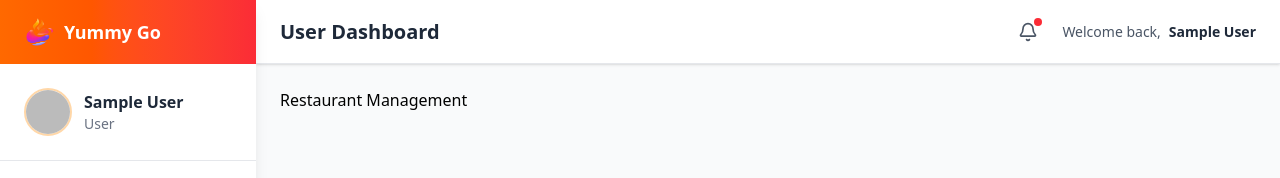
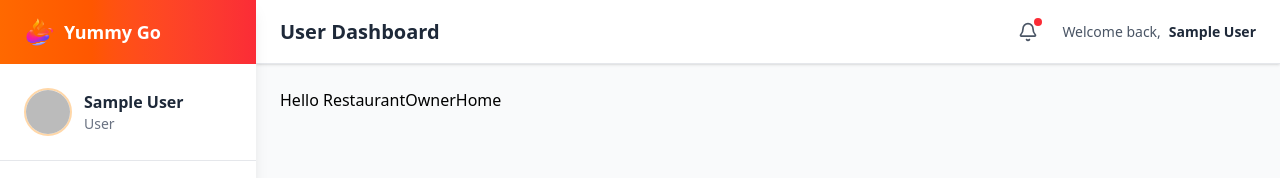
Before and after one commit to iamamolsarker/yummy_go_frontend, a React (Vite) app: page /dashboard/admin/restaurants in a window 1280 px wide. Shown: the top 178 px of the page. Built offline with nearby package versions, Linux system fonts and the light colour scheme; no server answers; sample sign-in values are in the browser's storage.

Commit message:
resttaurant route

```diff
--- a/src/Dashboard/Restaurant_Owner/RestaurantOwnerHome.tsx
+++ b/src/Dashboard/Restaurant_Owner/RestaurantOwnerHome.tsx
@@ -2,7 +2,7 @@ import React from 'react';
 
 const RestaurantOwnerHome: React.FC = () => {
   return (
-    <div>RestaurantOwnerHome</div>
+    <div>Hello RestaurantOwnerHome</div>
   )
 }
 
--- a/src/router/router.tsx
+++ b/src/router/router.tsx
@@ -16,6 +16,7 @@ import DashboardHome from "../Dashboard/DashboardHome";
 import UserManagement from "../Dashboard/Admin/userManegement/UserManagement";
 import Restaurants from "../pages/Restaurants/Restaurants";
 import RiderManagement from "../Dashboard/Admin/Riders/RidersManagement";
+import RestaurantOwnerHome from "../Dashboard/Restaurant_Owner/RestaurantOwnerHome";
 
 
 
@@ -78,7 +79,7 @@ export const router = createBrowserRouter([
       },
       {
         path: "admin/restaurants",
-        element: <div>Restaurant Management</div>
+        element: <RestaurantOwnerHome></RestaurantOwnerHome>
       }
 
     ]
```
